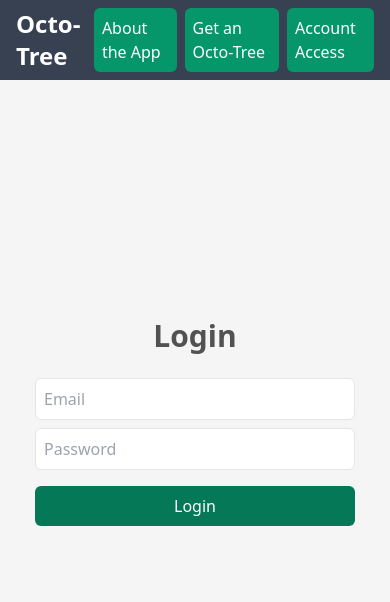
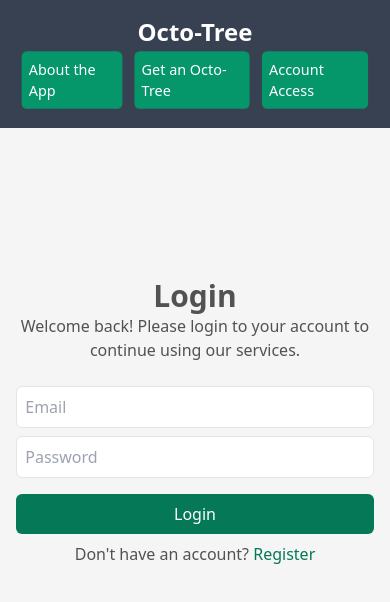
Before and after one commit to Asterki/octo-tree, a React (Vite) app in the folder client/: page /login in a window 390 px wide. Shown: the top 602 px of the page. Built offline with nearby package versions, Linux system fonts and the light colour scheme; no server answers.

Commit message:
feat: Update navbar styling and links

```diff
--- a/client/src/components/navbar.tsx
+++ b/client/src/components/navbar.tsx
@@ -2,14 +2,14 @@ import { Link } from 'react-router-dom'
 
 const NavbarComponent = () => {
 	return (
-		<div className="absolute top-0 w-full bg-gray-700 text-white flex items-center justify-between md:px-16 px-4 py-4 md:h-16 h-20">
+		<div className="absolute top-0 w-full md:flex-row flex-col  bg-gray-700 text-white flex items-center justify-between md:px-16 px-4 py-4 md:h-16 h-32">
 			<div className="text-2xl font-bold">
 				<h1>Octo-Tree</h1>
 			</div>
 
-			<div className="flex items-center justify-center gap-2">
+			<div className="flex items-center justify-center md:gap-2">
 				<div className="group relative">
-					<h1 className="cursor-pointer bg-emerald-600 rounded-md p-2">
+					<h1 className="cursor-pointer bg-emerald-600 rounded-md p-2 md:scale-100 scale-90">
 						About the App
 					</h1>
 					<div className="flex-col gap-2 top-16 shadow-md bg-white text-gray-800 max-h-0 group-hover:max-h-72 overflow-y-hidden transition-all ease-in-out duration-500 flex absolute w-full">
@@ -36,7 +36,7 @@ const NavbarComponent = () => {
 					</div>
 				</div>
 				<div className="group relative">
-					<h1 className="cursor-pointer bg-emerald-600 rounded-md p-2">
+					<h1 className="cursor-pointer bg-emerald-600 rounded-md p-2 md:scale-100 scale-90">
 						Get an Octo-Tree
 					</h1>
 					<div className="flex-col gap-2 top-16 shadow-md bg-white text-gray-800 max-h-0 group-hover:max-h-72 overflow-y-hidden transition-all ease-in-out duration-500 flex absolute  w-full">
@@ -49,7 +49,7 @@ const NavbarComponent = () => {
 					</div>
 				</div>
 				<div className="group relative">
-					<h1 className="cursor-pointer bg-emerald-600 rounded-md p-2">
+					<h1 className="cursor-pointer bg-emerald-600 rounded-md p-2 md:scale-100 scale-90">
 						Account Access
 					</h1>
 					<div className="flex-col gap-2 top-16 shadow-md bg-white text-gray-800 max-h-0 group-hover:max-h-72 overflow-y-hidden transition-all ease-in-out duration-500 flex absolute  w-full">
--- a/client/src/pages/login.tsx
+++ b/client/src/pages/login.tsx
@@ -82,30 +82,42 @@ const LoginPage = () => {
 			<NavbarComponent />
 
 			<main className="min-h-screen flex items-center justify-center">
-				<form action="">
+				<form className="md:w-3/12 w-11/12">
 					<h1 className="text-3xl font-bold text-center">Login</h1>
+					<p className="text-center">
+						Welcome back! Please login to your account to continue
+						using our services.
+					</p>
+
 					<div className="flex flex-col items-center mt-4">
 						<input
 							type="email"
 							ref={emailRef}
 							placeholder="Email"
-							className="p-2 border border-neutral-200 rounded-md w-80 mt-2"
+							className="p-2 border border-neutral-200 rounded-md w-full mt-2 focus:border-emerald-600 transition-all outline-emerald-600"
 						/>
 
 						<input
 							type="password"
 							ref={passwordRef}
 							placeholder="Password"
-							className="p-2 border border-neutral-200 rounded-md w-80 mt-2"
+							className="p-2 border border-neutral-200 rounded-md w-full mt-2 focus:border-emerald-600 transition-all outline-emerald-600"
 						/>
 						<button
 							type="button"
 							onClick={login}
-							className="bg-emerald-700 text-white w-80 p-2 rounded-md mt-4"
+							className="bg-emerald-700 text-white w-full p-2 rounded-md mt-4 hover:brightness-110 transition-all"
 						>
 							Login
 						</button>
 					</div>
+
+					<p className="mt-2 text-center">
+						Don't have an account?{' '}
+						<a href="/register" className="text-emerald-700">
+							Register
+						</a>
+					</p>
 				</form>
 			</main>
 		</div>
--- a/client/src/pages/privacy.tsx
+++ b/client/src/pages/privacy.tsx
@@ -1,4 +1,3 @@
-import React from 'react'
 import NavbarComponent from '../components/navbar'
 
 const PrivacyPolicy = () => {
--- a/client/src/pages/register.tsx
+++ b/client/src/pages/register.tsx
@@ -70,43 +70,55 @@ const Register = () => {
 			<NavbarComponent />
 
 			<main className="min-h-screen flex items-center justify-center">
-				<form action="">
+				<form className="md:w-3/12 w-11/12">
 					<h1 className="text-3xl font-bold text-center">
 						Register your account
 					</h1>
+					<p className="text-center">
+						Please enter your product ID, email, and password to
+						register your account.
+					</p>
+
 					<div className="flex flex-col items-center mt-4">
 						<input
 							type="text"
 							ref={productIDRef}
 							placeholder="Product ID"
-							className="p-2 border border-neutral-200 rounded-md w-80"
+							className="p-2 border border-neutral-200 rounded-md w-full mt-2 focus:border-emerald-600 transition-all outline-emerald-600"
 						/>
 						<input
 							type="email"
 							ref={emailRef}
 							placeholder="Email"
-							className="p-2 border border-neutral-200 rounded-md w-80 mt-2"
+							className="p-2 border border-neutral-200 rounded-md w-full mt-2 focus:border-emerald-600 transition-all outline-emerald-600"
 						/>
 						<input
 							type="password"
 							ref={passwordRef}
-							placeholder="Repeat Password"
-							className="p-2 border border-neutral-200 rounded-md w-80 mt-2"
+							placeholder="Password"
+							className="p-2 border border-neutral-200 rounded-md w-full mt-2 focus:border-emerald-600 transition-all outline-emerald-600"
 						/>
 						<input
 							type="password"
 							ref={repeatPasswordRef}
-							placeholder="Password"
-							className="p-2 border border-neutral-200 rounded-md w-80 mt-2"
+							placeholder="Repeat Password"
+							className="p-2 border border-neutral-200 rounded-md w-full mt-2 focus:border-emerald-600 transition-all outline-emerald-600"
 						/>
 						<button
 							type="button"
 							onClick={register}
-							className="bg-emerald-700 text-white w-80 p-2 rounded-md mt-4"
+							className="bg-emerald-700 text-white w-full p-2 rounded-md mt-4 hover:brightness-110 transition-all"
 						>
 							Register
 						</button>
 					</div>
+
+					<p className="mt-2 text-center">
+						Already have an account?{' '}
+						<a href="/login" className="text-emerald-700">
+							Login
+						</a>
+					</p>
 				</form>
 			</main>
 		</div>
```
Lines whose indentation alone changed are shown as unchanged.
